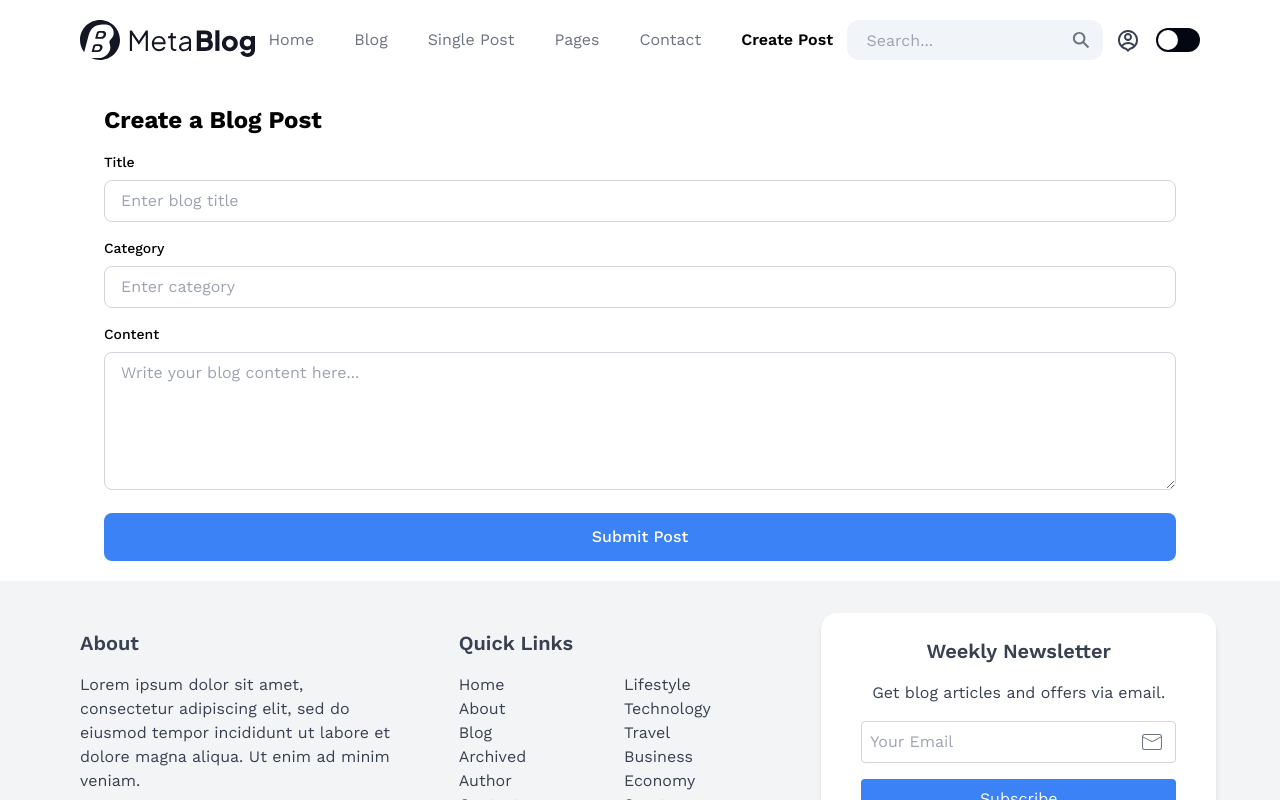
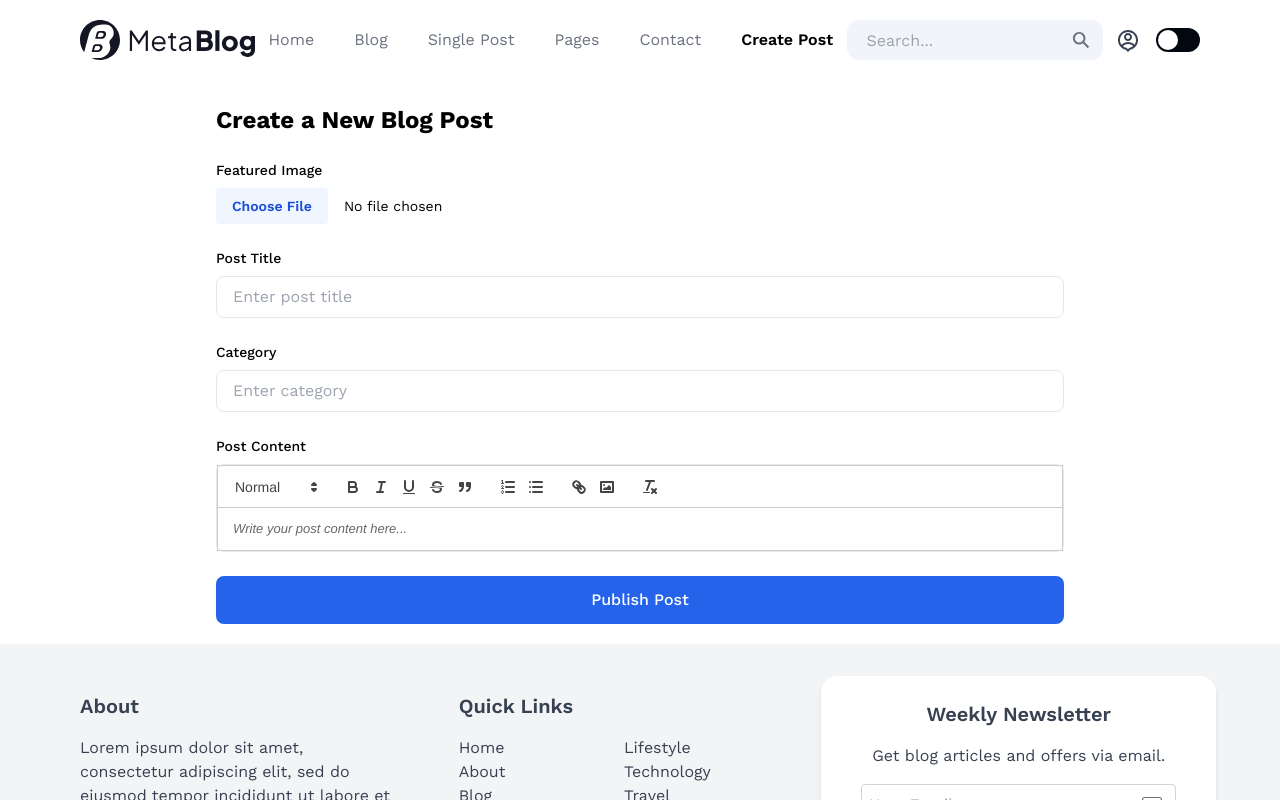
Before and after one commit to fellowdatascientist/blog-exercise, a React (Vite) app in the folder client/: page /create-post in a window 1280 px wide. Shown: the top 800 px of the page. Built offline with nearby package versions, Linux system fonts and the light colour scheme; no server answers; sample sign-in values are in the browser's storage.

Commit message:
post upload page intergration completed

```diff
--- a/client/package.json
+++ b/client/package.json
@@ -21,6 +21,7 @@
     "react-dom": "^18.3.1",
     "react-hot-toast": "^2.5.1",
     "react-icons": "^5.4.0",
+    "react-quill": "^2.0.0",
     "react-router-dom": "^7.1.4",
     "styled-components": "^6.1.14",
     "swiper": "^11.2.2"
--- a/client/src/App.css
+++ b/client/src/App.css
@@ -0,0 +1,22 @@
+/* Dark Mode Custom Styles for ReactQuill */
+.dark .ql-toolbar {
+    background-color: #333; /* Dark background */
+    color: white; /* Text color */
+  }
+
+  /* Change button icons to white in dark mode */
+  .dark .ql-toolbar .ql-stroke {
+    stroke: white !important;
+  }
+
+  /* Change button text to white in dark mode */
+  .dark .ql-toolbar .ql-picker-label,
+  .dark .ql-toolbar .ql-picker-item,
+  .dark .ql-toolbar .ql-format-group {
+    color: white !important;
+  }
+
+  /* Change toolbar button backgrounds */
+  .dark .ql-toolbar .ql-active {
+    background-color: rgba(255, 255, 255, 0.1) !important;
+  }
--- a/client/src/App.jsx
+++ b/client/src/App.jsx
@@ -20,8 +20,8 @@ import { AuthContext } from "./context/AuthContext";
 import CreatePost from "./pages/CreatePost";
 import Blog from "./pages/Blog";
 import SinglePage from "./pages/SinglePage";
-import AOS from "aos";
 import "aos/dist/aos.css";
+import 'react-quill/dist/quill.snow.css';
 
 
 function App() {
--- a/client/src/components/HeroSession.jsx
+++ b/client/src/components/HeroSession.jsx
@@ -20,8 +20,6 @@ const HeroSession = () => {
 
   useEffect(() => {
     AOS.init({ duration: 1000 });
-    console.log(activeBlog);
-
   }, [activeBlog]);
 
   return (
--- a/client/src/context/BlogContext.jsx
+++ b/client/src/context/BlogContext.jsx
@@ -1,13 +1,15 @@
 import { createContext, useEffect, useState } from "react";
 import axios from "axios";
 import { backendUrl } from '../App'
+import toast from "react-hot-toast";
+import { Navigate, useNavigate } from "react-router-dom";
 
 const BlogContext = createContext(null); // Default value
 
 const BlogProvider = ({ children }) => {
   const [comment, setComment] = useState([]);
   const [comments, setComments] = useState([]);
-
+  const [loading, setLoading] = useState(false);
   const [blogData, setBlogData] = useState([]);
 
   const getAllBlog = async () => {
@@ -19,12 +21,33 @@ const BlogProvider = ({ children }) => {
       console.error(error);
     }
   }
+
+  const createBlog = async (formData) =>{
+    try {
+      const { data } = await axios.post(`${backendUrl}/v1/api/blog/create-blog`, formData, {
+        withCredentials: true,
+        headers: {
+          'Content-Type': 'multipart/form-data',
+        },
+      });
+      console.log(data);
+
+      if (data.status === 201) {
+        toast.success(data.message);
+        return data
+      }
+    } catch (error) {
+      toast.error(error.response?.data?.message || 'Failed to create post');
+    } finally {
+      setLoading(false);
+    }
+  }
   useEffect(() => {
     getAllBlog();
   }, [])
 
   const data = {
-    comment, setComment, blogData, setBlogData, comments, setComments, getAllBlog
+    comment, setComment, blogData, setBlogData, comments, setComments, getAllBlog, loading, setLoading ,createBlog
   }
 
   return (
--- a/client/src/pages/CreatePost.jsx
+++ b/client/src/pages/CreatePost.jsx
@@ -1,84 +1,137 @@
-// CreatePost.jsx
-import React, { useState } from 'react';
-import { useNavigate } from 'react-router-dom'; // Import useNavigate for navigation
+import React, { useContext, useState } from 'react';
+import { useNavigate } from 'react-router-dom';
+import ReactQuill from 'react-quill';
+import axios from 'axios';
+import { backendUrl } from '../App';
+import toast from 'react-hot-toast';
+import 'react-quill/dist/quill.snow.css';
+import { BlogContext } from '../context/BlogContext';
 
 const CreatePost = () => {
-  const [newPost, setNewPost] = useState({
+  const { loading, setLoading, createBlog } = useContext(BlogContext)
+  const navigate = useNavigate();
+  const [postData, setPostData] = useState({
     title: '',
     category: '',
     content: '',
   });
-  const [img, setImg] = useState('')
+  const [image, setImage] = useState(null);
 
-  const navigate = useNavigate();
+  // Handle text input changes
+  const handleInputChange = (e) => {
+    setPostData({ ...postData, [e.target.name]: e.target.value });
+  };
 
-  // Handle input change
-  const handleInputChange = (e) => {
-    const { name, value } = e.target;
-    setNewPost((prevPost) => ({
-      ...prevPost,
-      [name]: value,
-    }));
+  // Handle content change from ReactQuill
+  const handleContentChange = (value) => {
+    setPostData({ ...postData, content: value });
+  };
+
+  // Handle image upload
+  const handleImageChange = (e) => {
+    const file = e.target.files[0];
+    if (file && file.type.startsWith('image/')) {
+      setImage(file);
+    } else {
+      toast.error('Please upload a valid image file');
+    }
   };
 
   // Handle form submission
-  const handleSubmit = (e) => {
+  const handleSubmit = async (e) => {
     e.preventDefault();
-    if (newPost.title && newPost.category && newPost.content) {
-      // Here, you can store or send the data to the server
-      alert('Post submitted successfully!');
-      // Navigate back to the blog list
-      navigate('/');
-    } else {
-      alert('Please fill in all fields.');
+    setLoading(true);
+
+    // Basic validation
+    if (!postData.title || !postData.category || !postData.content || !image) {
+      toast.error('Please fill all fields and select an image');
+      setLoading(false);
+      return;
     }
+    const formData = new FormData();
+    formData.append('title', postData.title);
+    formData.append('category', postData.category);
+    formData.append('content', postData.content);
+    formData.append('picture', image);
+    const blog = await createBlog(formData)
+    navigate(`/blog/${blog.blog._id}`);
+  };
+
+  // ReactQuill toolbar configuration
+  const modules = {
+    toolbar: [
+      [{ header: [1, 2, false] }],
+      ['bold', 'italic', 'underline', 'strike', 'blockquote'],
+      [{ list: 'ordered' }, { list: 'bullet' }],
+      ['link', 'image'],
+      ['clean'],
+    ],
   };
 
   return (
-    <div className="w-full h-auto pb-5 dark:text-white p-6">
-      <h2 className="text-2xl font-bold mb-4 dark:text-white">Create a Blog Post</h2>
-      <form onSubmit={handleSubmit}>
-        <div className="mb-4">
-          <label htmlFor="title" className="block text-sm font-medium mb-2 dark:text-white">Title</label>
+    <div className="w-full h-auto pb-5 dark:text-white p-6 max-w-4xl mx-auto">
+      <h2 className="text-2xl font-bold mb-6 dark:text-white">Create a New Blog Post</h2>
+
+      <form onSubmit={handleSubmit} className="space-y-6">
+        {/* Image Upload */}
+        <div className="space-y-2">
+          <label className="block text-sm font-medium">Featured Image</label>
+          <input
+            type="file"
+            accept="image/*"
+            onChange={handleImageChange}
+            className="block w-full text-sm file:mr-4 file:py-2 file:px-4 file:rounded file:border-0 file:text-sm file:font-semibold file:bg-blue-50 file:text-blue-700 hover:file:bg-blue-100 dark:file:bg-gray-700 dark:file:text-gray-100"
+          />
+        </div>
+
+        {/* Title Input */}
+        <div className="space-y-2">
+          <label className="block text-sm font-medium">Post Title</label>
           <input
             type="text"
-            id="title"
             name="title"
-            value={newPost.title}
+            value={postData.title}
             onChange={handleInputChange}
-            className="w-full px-4 py-2 border border-gray-300 rounded-lg focus:outline-none dark:bg-[#242535] dark:text-white dark:border-[#484848]"
-            placeholder="Enter blog title"
+            placeholder="Enter post title"
+            className="w-full px-4 py-2 border rounded-lg dark:bg-gray-800 dark:border-gray-700 focus:outline-none focus:ring-2 focus:ring-blue-500"
           />
         </div>
-        <div className="mb-4">
-          <label htmlFor="category" className="block text-sm font-medium mb-2 dark:text-white">Category</label>
+
+        {/* Category Input */}
+        <div className="space-y-2">
+          <label className="block text-sm font-medium">Category</label>
           <input
             type="text"
-            id="category"
             name="category"
-            value={newPost.category}
+            value={postData.category}
             onChange={handleInputChange}
-            className="w-full px-4 py-2 border border-gray-300 rounded-lg focus:outline-none dark:bg-[#242535] dark:text-white dark:border-[#484848]"
             placeholder="Enter category"
+            className="w-full px-4 py-2 border rounded-lg dark:bg-gray-800 dark:border-gray-700 focus:outline-none focus:ring-2 focus:ring-blue-500"
           />
         </div>
-        <div className="mb-4">
-          <label htmlFor="content" className="block text-sm font-medium mb-2 dark:text-white">Content</label>
-          <textarea
-            id="content"
-            name="content"
-            value={newPost.content}
-            onChange={handleInputChange}
-            className="w-full px-4 py-2 border border-gray-300 rounded-lg focus:outline-none dark:bg-[#242535] dark:text-white dark:border-[#484848]"
-            rows="5"
-            placeholder="Write your blog content here..."
-          />
+
+        {/* Content Editor */}
+        <div className="space-y-2">
+          <label className="block text-sm font-medium">Post Content</label>
+          <div className="border rounded-lg dark:border-gray-700">
+            <ReactQuill
+              theme="snow"
+              value={postData.content}
+              onChange={handleContentChange}
+              modules={modules}
+              className="dark:bg-gray-800 dark:text-white rounded-lg"
+              placeholder="Write your post content here..."
+            />
+          </div>
         </div>
+
+        {/* Submit Button */}
         <button
           type="submit"
-          className="w-full px-6 py-3 bg-blue-500 text-white font-medium rounded-lg hover:bg-blue-600 transition-all"
+          disabled={loading}
+          className="w-full py-3 px-4 bg-blue-600 hover:bg-blue-700 text-white font-medium rounded-lg transition-colors disabled:opacity-50 disabled:cursor-not-allowed"
         >
-          Submit Post
+          {loading ? 'Publishing...' : 'Publish Post'}
         </button>
       </form>
     </div>
--- a/client/tailwind.config.js
+++ b/client/tailwind.config.js
@@ -3,7 +3,17 @@ module.exports = {
   darkMode:"class",
   content: ["./src/**/*.{html,js,jsx}"],
   theme: {
-    extend: {},
+    extend: {
+      animation:{
+        'fadeIn':'fadeIn 2s ease-out',
+      },
+      keyframes: {
+        fadeIn: {
+          '0%': { opacity: '0' },
+          '100%': { opacity: '1' },
+        },
+      },
+    },
   },
   plugins: [],
 }
```
Also changed, not shown: client/src/components/BlogHeroSession.jsx (+37 -9 lines), 8 other files (tests, documents, lock files or other folders).
